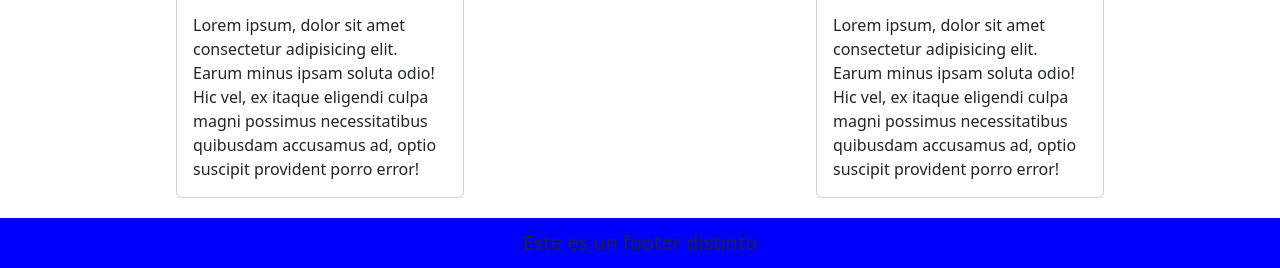
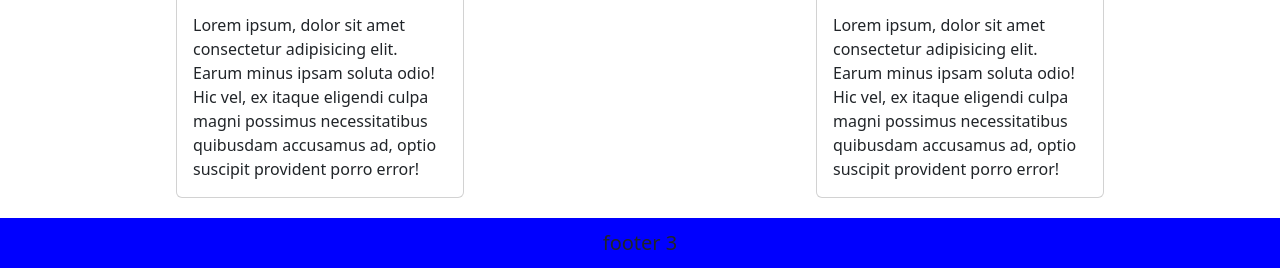
Before and after one commit to cristiangc92/practicando, a plain HTML site: page index.html in a window 1280 px wide. Shown: the part 751-1019 px from the top of the page. Drawn offline with nearby package versions, Linux system fonts and the light colour scheme.

Commit message:
cambios nuevos 3

```diff
--- a/index.html
+++ b/index.html
@@ -173,7 +173,7 @@
 
 
     <footer>
-        <p class="text-footer">Este es un footer distinto</p>
+        <p class="text-footer">footer 3</p>
     </footer>
   </body>
 </html>
```
